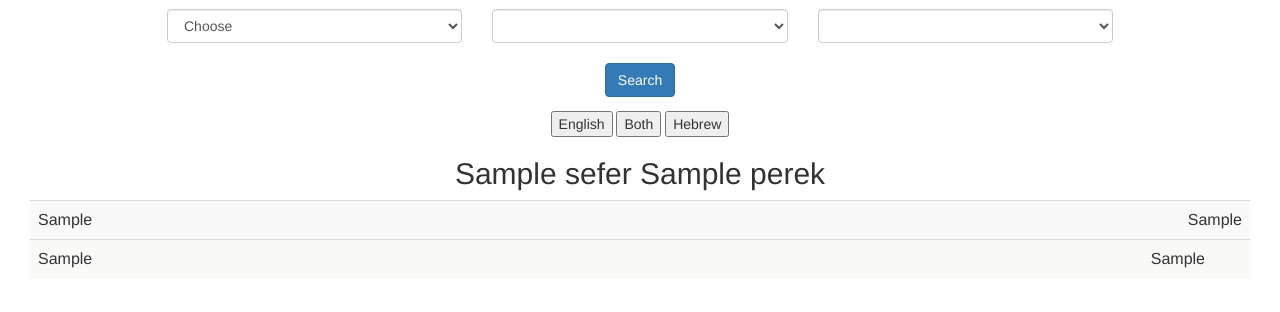
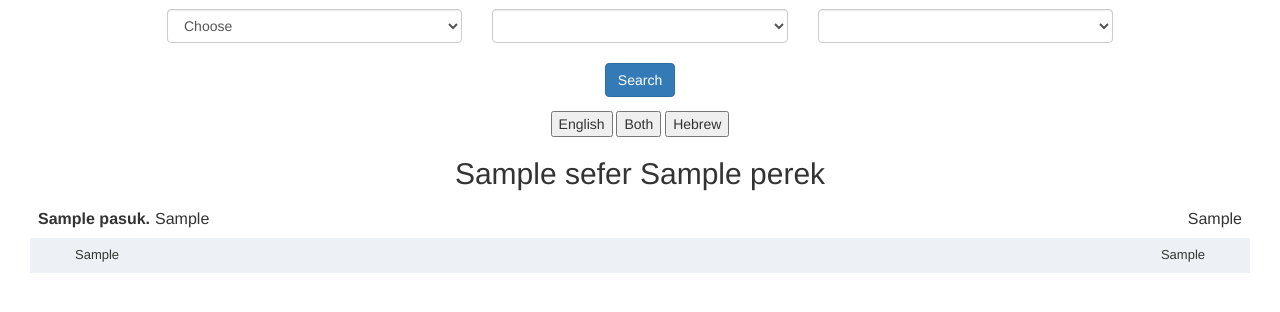
Before and after one commit to benjafishman/iKasha, a Django app: template Kasha/templates/Kasha/index.html in a window 1280 px wide. Shown: the part 171-483 px from the top of the page. Run offline with Django 3.2, Linux system fonts and the light colour scheme; tables that the repository leaves empty hold one stand-in row (values such as "Sample post"); the template is opened without the code that fills it: values that come from a table or form of the project are taken from there, most other values are stand-ins (such as "Sample title", 1, 10 or a date in 2020); lists and menus that the app fills with data are empty; some libraries are stand-ins or nearby versions.

Commit message:
- adding styling to be more reader friendly

```diff
--- a/Kasha/static/index.css
+++ b/Kasha/static/index.css
@@ -1,18 +1,36 @@
+
+
 li {
 	list-style-type: none;
 }
 
+.table>tbody>tr>td {
+	border-top: none !important;
+}
+
+.pasuk-item {
+	background-color: #FFFFFF !important;
+}
+
 .rashi-item {
-	background-color: #F9F9F7;
+	background-color: #EDF1F5 !important;
 	margin: 5px;
+	font-size: 13px;
 }
 .heb-rashi {
 	padding-right: 45px !important;
 }
 
-td .eng-rashi {
-	padding-left: 45px;
+.eng-rashi {
+	padding-left: 45px !important;
 }
+
 .hidden{
       visibility: hidden;
  }
+
+.pasuk-num {
+	font-size: 16px;
+	font-weight: bold;
+	padding-right: 5px;
+}
--- a/Kasha/templates/Kasha/index.html
+++ b/Kasha/templates/Kasha/index.html
@@ -59,16 +59,16 @@
                                 <table id="table" class="table table-striped">
                                   <tbody>
                                  {% for pasuk, verse in results.items %}
-                                              <tr>
+                                              <tr class="pasuk-item">
                                                 <!--<th scope="row">{{ pasuk }}</th>-->
-                                                <td class="eng-text">{{ verse.en | safe }} </td>
+                                                <td class="eng-text"><span class="pasuk-num">{{ pasuk }}.</span>{{ verse.en | safe }} </td>
                                                 <td dir="rtl" class="heb-text">{{ verse.he }} </td>
                                               </tr>
                                           {% if verse.rashi.items %}
                                             {% for rashi, r in verse.rashi.items %}
-                                            <tr>
-                                              <td class="eng-rashi rashi-item eng-text">{{ r.en | safe  }}</td>
-                                              <td dir="rtl" class="rashi-item heb-text heb-rashi">{{ r.he | safe  }}</td>
+                                            <tr class="rashi-item">
+                                              <td class="eng-text eng-rashi ">{{ r.en | safe  }}</td>
+                                              <td dir="rtl" class="heb-text heb-rashi">{{ r.he | safe  }}</td>
                                              </tr>
                                             {% endfor %}
                                             {% endif %}
```
